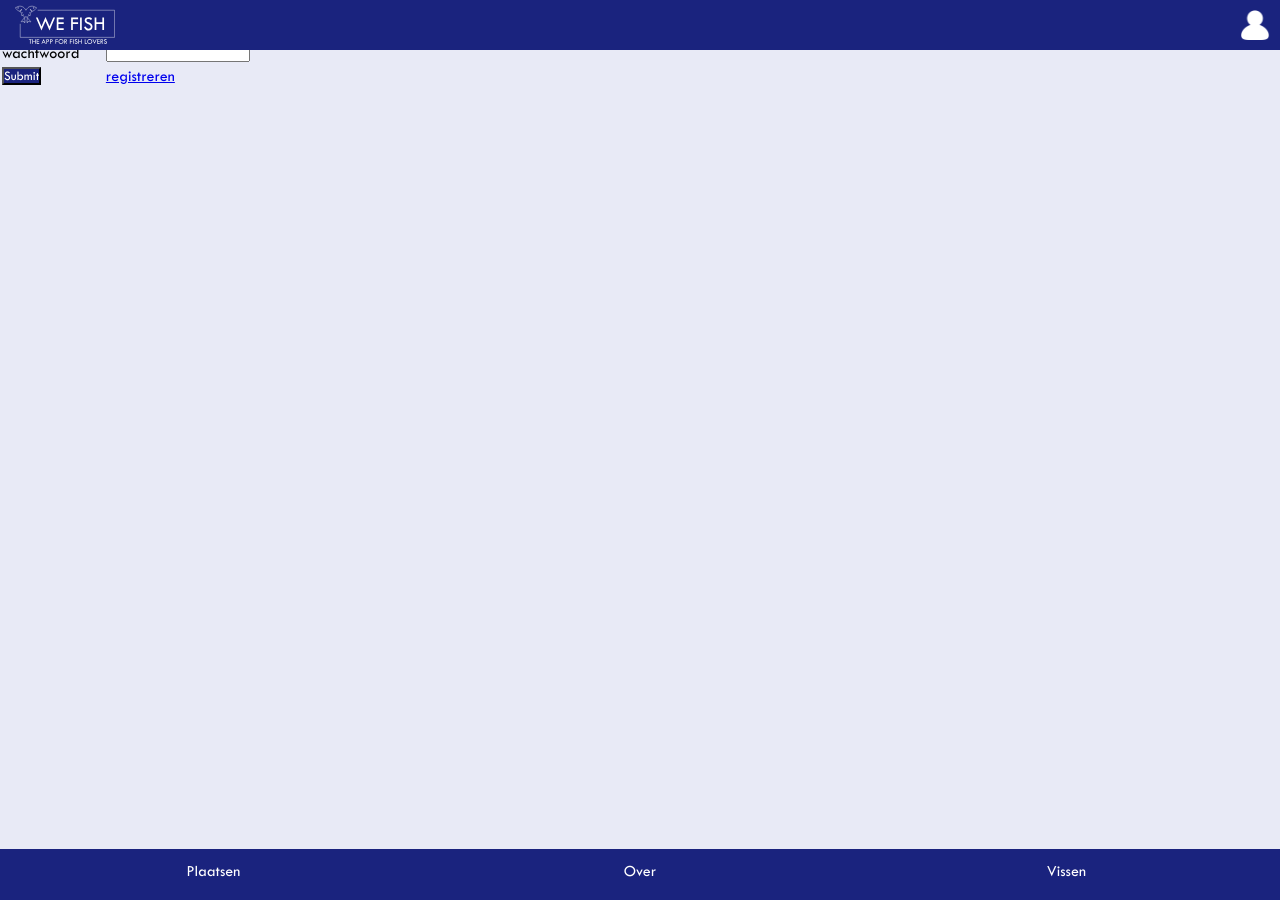
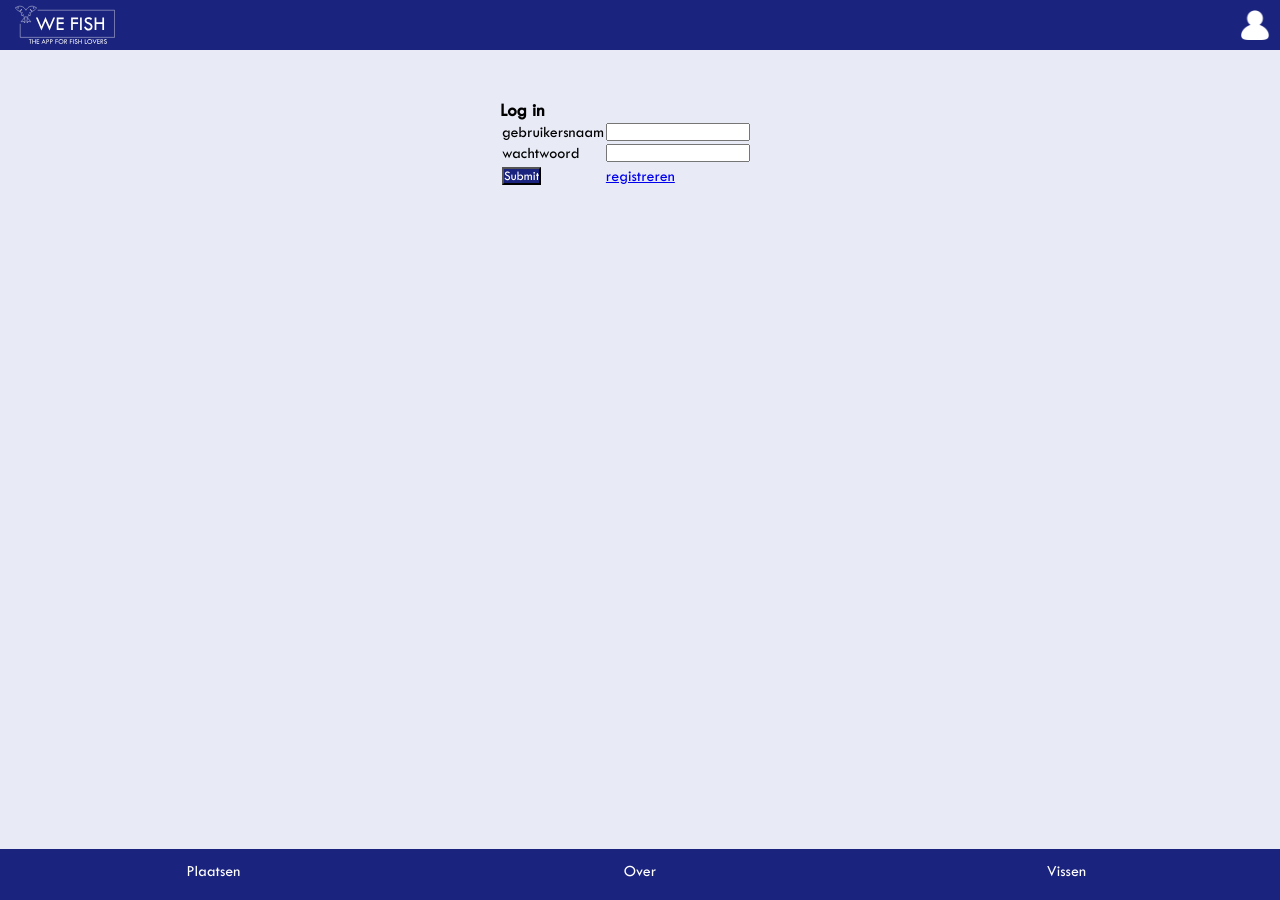
Before and after one commit to svennote/WeFish.github.io, a Jekyll site: the page built from login.html, in a window 1280 px wide. Built offline with Jekyll 4.4.1, drawn with Linux system fonts in a browser that asks for light colours.

Commit message:
aangepast

```diff
--- a/css/login.scss
+++ b/css/login.scss
@@ -152,7 +152,9 @@ width:20px;
 }
 
 .container {
-margin:0 auto;
+display:block;
+width:280px;
+margin:100px auto;
 color:black;
 
 }
```
